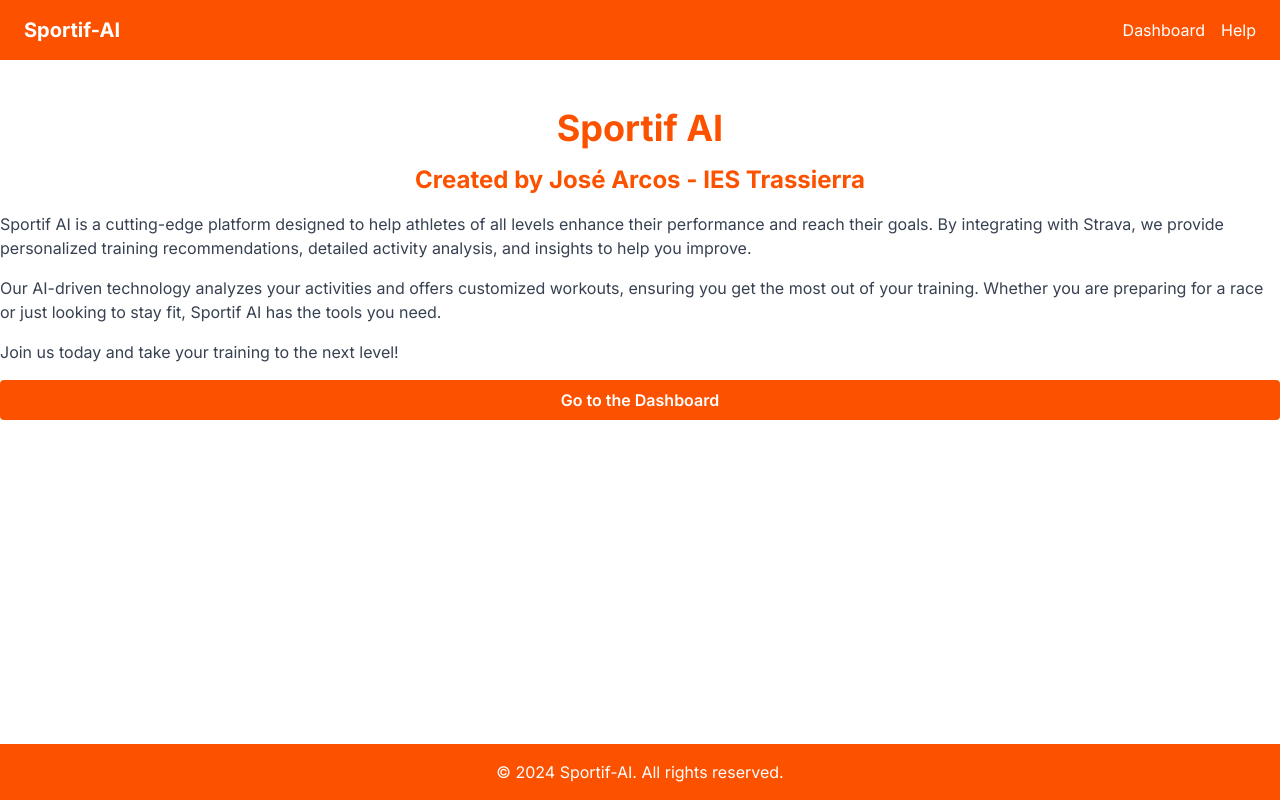
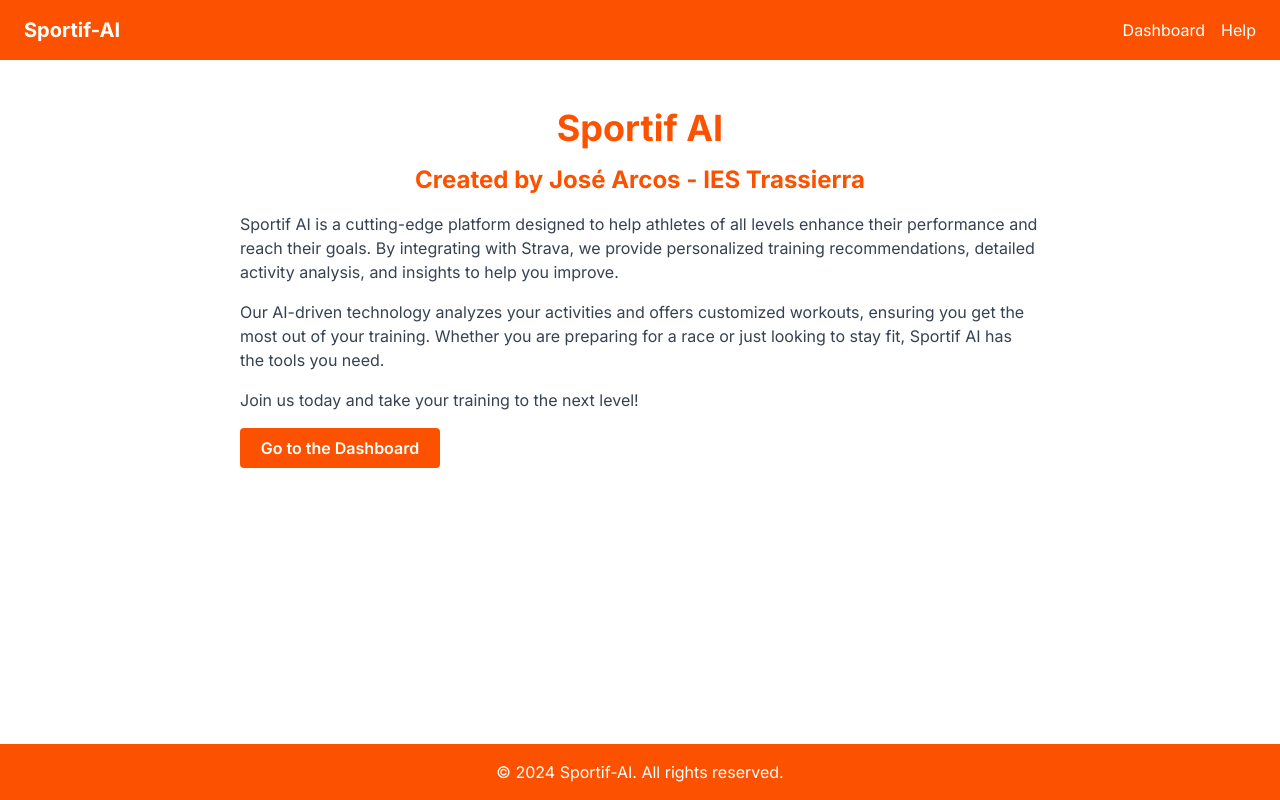
Before and after one commit to jarcos/sportif-ai, a Next.js app: page /help in a window 1280 px wide. Built offline with nearby package versions, Linux system fonts and the light colour scheme; no server answers.

Commit message:
Fix help

```diff
--- a/src/app/help/page.tsx
+++ b/src/app/help/page.tsx
@@ -8,7 +8,7 @@
   return (
     <div>
       <div className='flex justify-center items-center min-h-full'>
-        <div className='w-400'>
+        <div className='max-w-[800px]'>
           <h1 className='text-4xl font-bold text-center text-[#fc5200] my-4'>
             Sportif AI
           </h1>
@@ -25,7 +25,7 @@
             Join us today and take your training to the next level!
           </p>
           <button
-            className='bg-[#fc5200] text-white border-transparent rounded w-full inline-flex items-center justify-center font-semibold py-2 px-8 text-center transition-colors duration-200 ease-in-out select-none whitespace-nowrap align-middle'
+            className='max-w-[200px] bg-[#fc5200] text-white border-transparent rounded w-full inline-flex items-center justify-center font-semibold py-2 px-8 text-center transition-colors duration-200 ease-in-out select-none whitespace-nowrap align-middle'
             onClick={() => router.push('/')}
           >
             Go to the Dashboard
```
